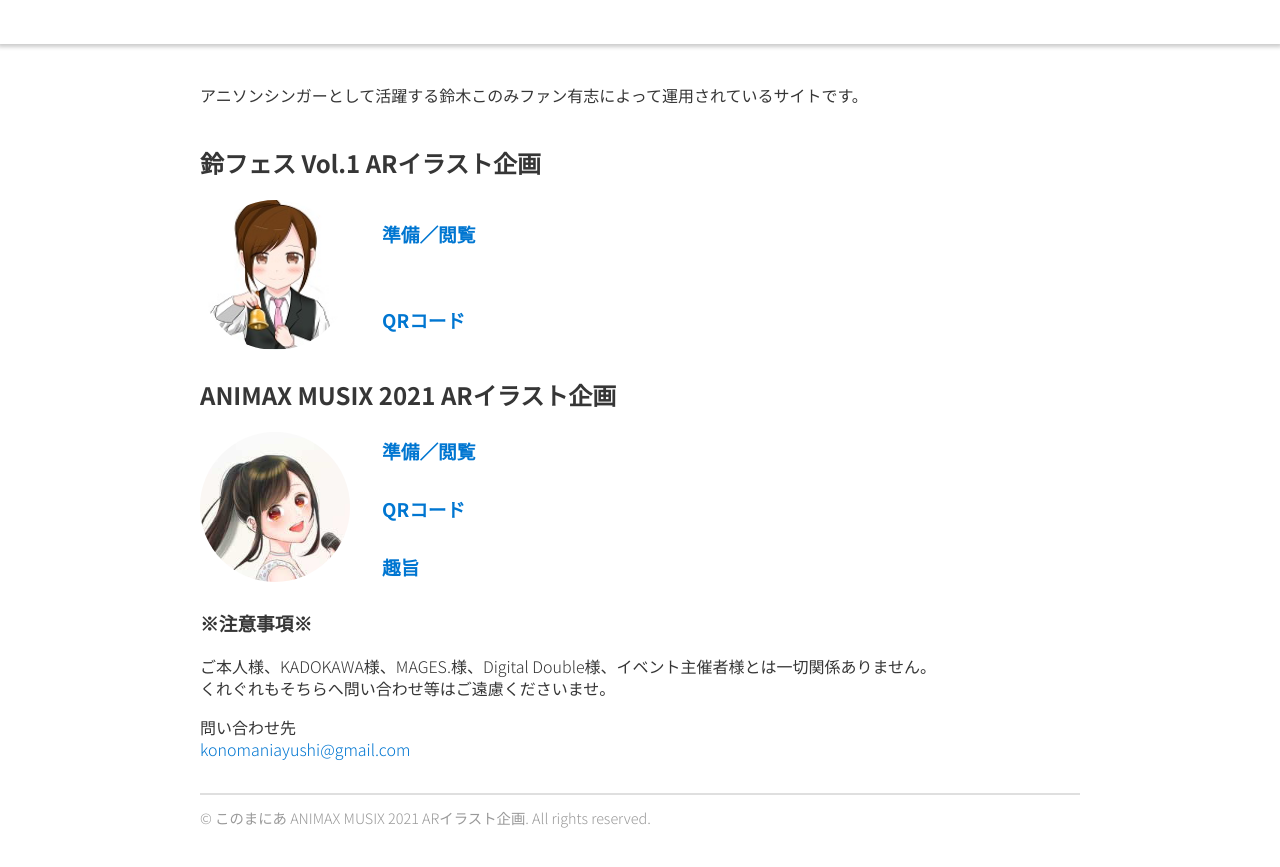
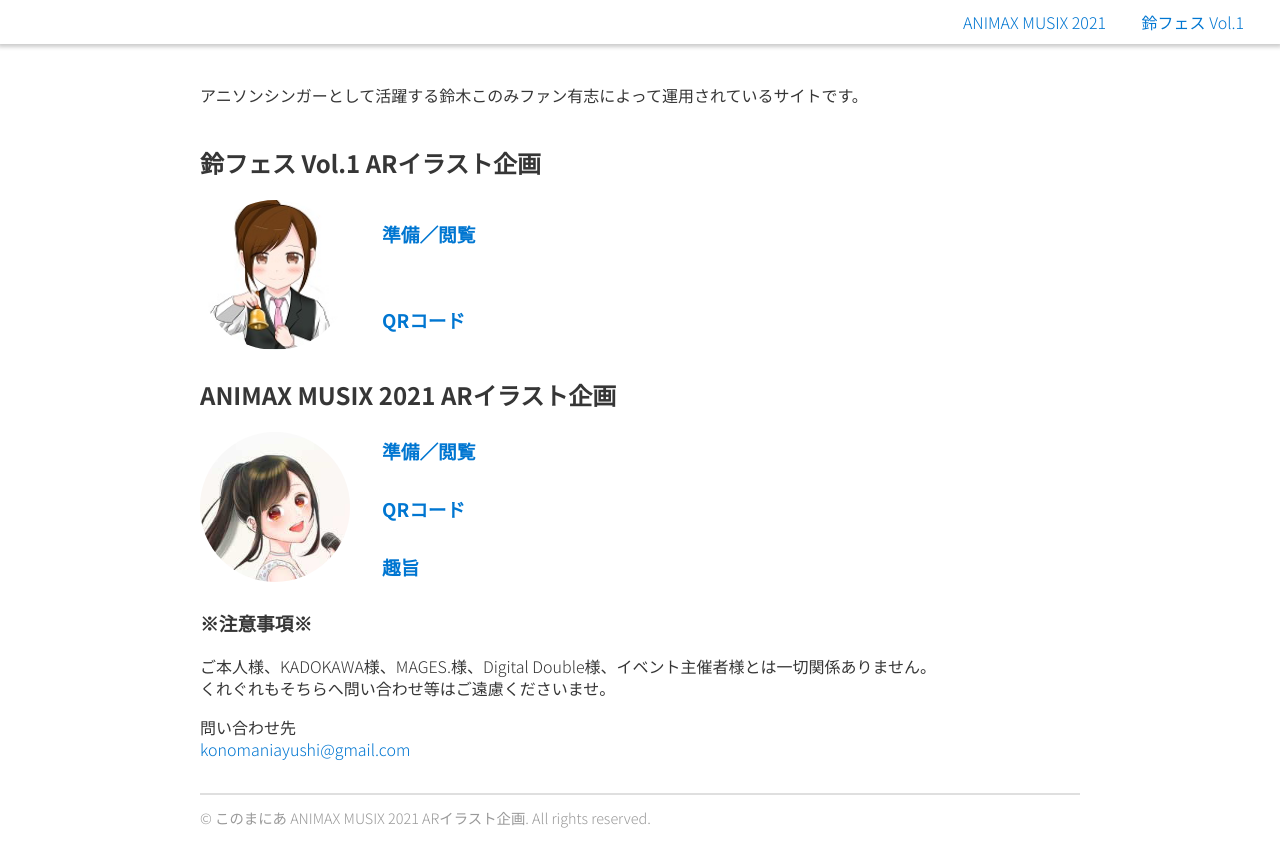
Before and after one commit to konomania/konomania.github.io, a Jekyll site: the page built from index.md, in a window 1280 px wide. Shown: the top 867 px of the page. Built offline with Jekyll 4.4.1, drawn with Linux system fonts in a browser that asks for light colours; some of the changed lines change nothing that is shown.

Commit message:
Fix header

```diff
--- a/_includes/header.html
+++ b/_includes/header.html
@@ -11,8 +11,8 @@
       <div class="collapse" id="nav_menu">
         <ul class="links">
           {% if page.layout != 'index' %}<li><a href="{{ site.baseurl }}/">トップ</a></li>{% endif %}
-          {% for project in site.projects %}
-          <li{% if page.url contains project.url %} class="active"{% endif %}><a href="{{ project.url | absolute_url }}/">{{ project.name }}</a></li>
+          {% for item in site.header %}
+          <li{% if page.url contains item.url %} class="active"{% endif %}><a href="{{ item.url | absolute_url }}/">{{ item.name }}</a></li>
           {% endfor %}
         </ul>
       </div>
--- a/index.md
+++ b/index.md
@@ -13,8 +13,8 @@
 ![イラスト]({{ 'assets/images/suzufesicon.jpg' | absolute_url }}){:.image}
 
 <div class="content" markdown="1">
-### [準備／閲覧](/suzufesv1/howto)
-### [QRコード](/suzufesv1/qrcode)
+### [準備／閲覧]({{ '/suzufesv1/howto' | absolute_url }})
+### [QRコード]({{ '/suzufesv1/qrcode' | absolute_url }})
 </div>
 
 </div>
@@ -27,9 +27,9 @@
 ![イラスト]({{ 'assets/images/animax-illust.jpg' | absolute_url }}){:.image}
 
 <div class="content" markdown="1">
-### [準備／閲覧](/animax2021/howto)
-### [QRコード](/animax2021/qrcode)
-### [趣旨](/animax2021/concept)
+### [準備／閲覧]({{ '/animax2021/howto' | absolute_url }})
+### [QRコード]({{ '/animax2021/qrcode' | absolute_url }})
+### [趣旨]({{ '/animax2021/concept' | absolute_url }})
 </div>
 
 </div>
```
